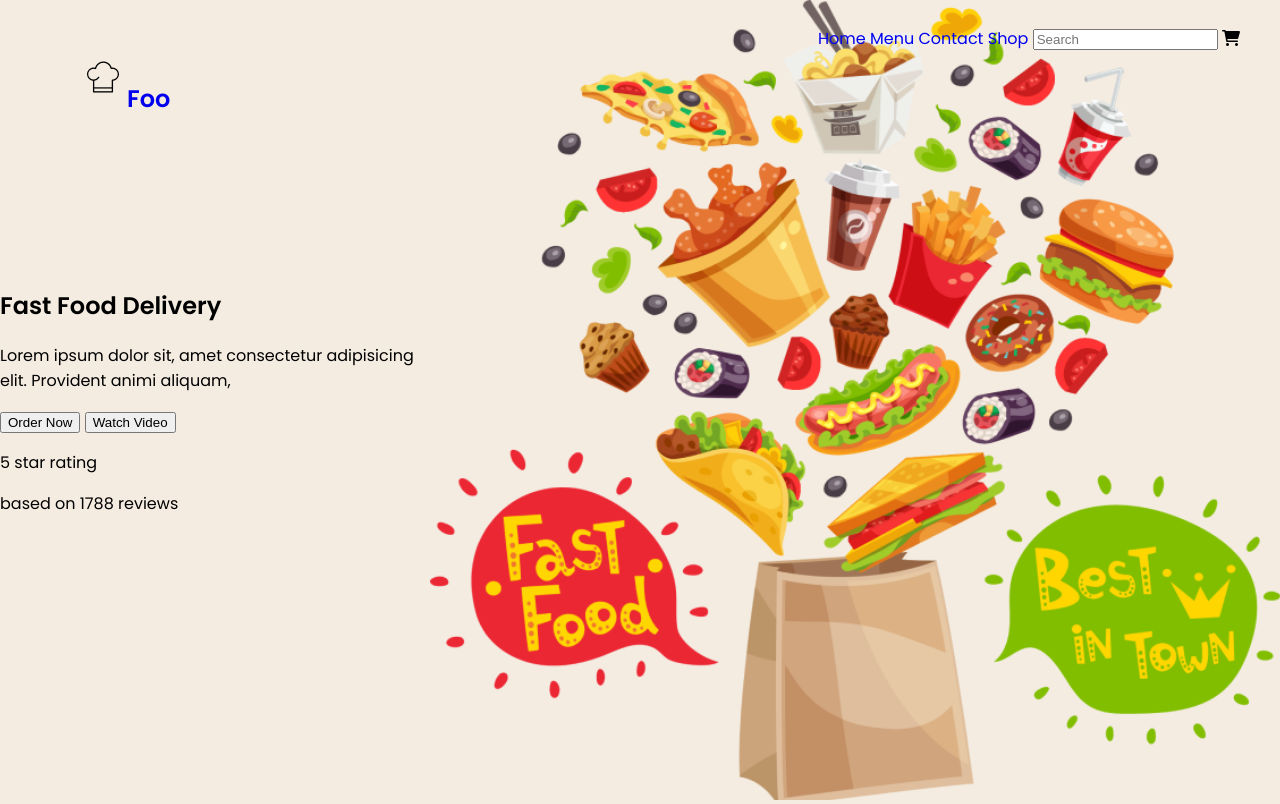
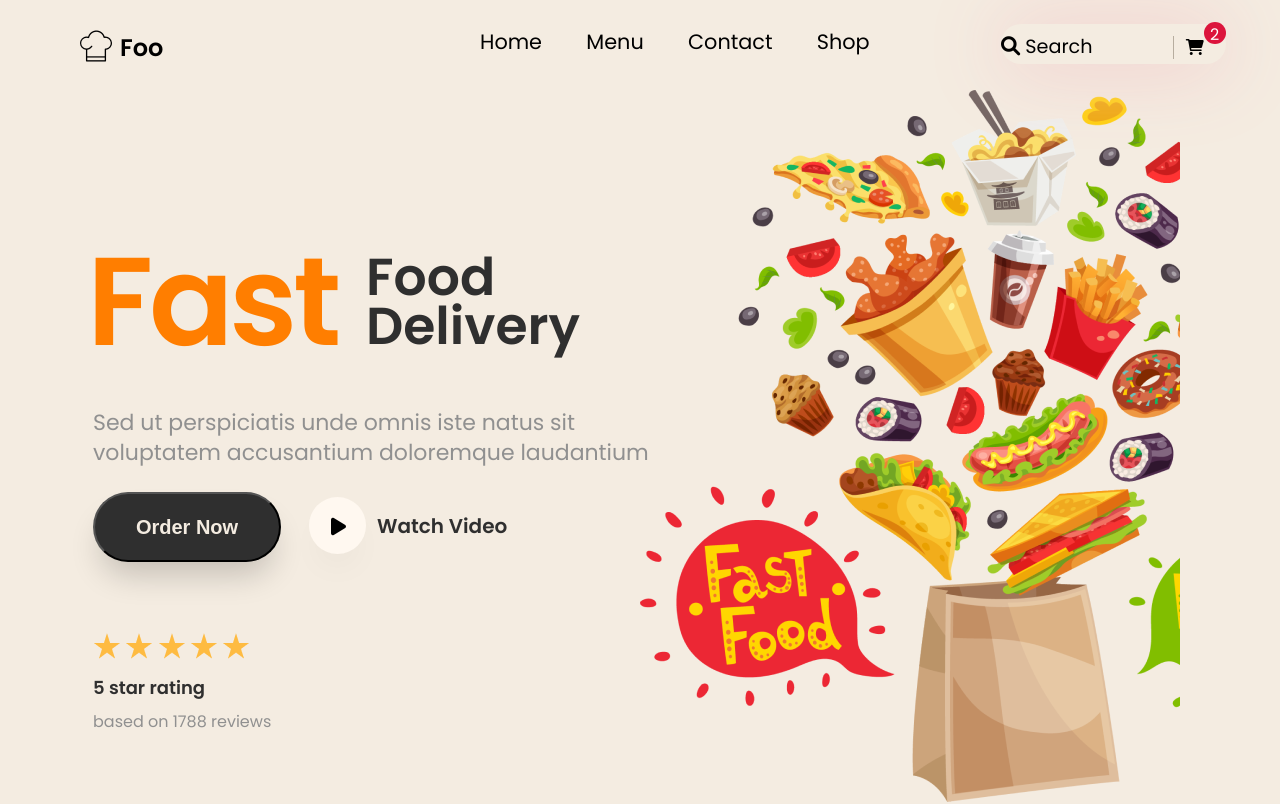
Before and after one commit to fahadchy24/food-delivery-website, a plain HTML site: page index.html in a window 1280 px wide. Shown: the top 804 px of the page. Drawn offline with Linux system fonts and the light colour scheme.

Commit message:
header completed

```diff
--- a/css/style.css
+++ b/css/style.css
@@ -26,14 +26,7 @@ body {
 
 a {
     text-decoration: none;
-}
-
-ul {
-    list-style: none;
-}
-
-li {
-    display: inline-block;
+    color: var(--color-black);
 }
 
 .text-left {
@@ -61,7 +54,7 @@ li {
 }
 
 .container-padding {
-    padding: 80px 100px;
+    padding: 90px 100px;
 }
 
 /*********************************************
@@ -70,10 +63,11 @@ li {
 
 .navbar {
     position: fixed;
+    background-color: var(--color-primary);
     top: 0;
     left: 0;
     width: 100%;
-    height: 100px;
+    height: 80px;
     z-index: 999;
 }
 
@@ -84,18 +78,15 @@ li {
     justify-content: space-between;
 }
 
-/* .navbar .nav-inner .navbar-middle .navbar-right ul li {
-    display: inline-block;
-} */
+.navbar-left {
+    position: relative;
+    margin-left: 40px;
+}
 
 .navbar-left a .logo {
-    position: absolute;
+    background: url(../images/logo.png);
     width: 32px;
     height: 32px;
-    left: 87px;
-    top: 41px;
-
-    background: url(../images/logo.png);
 }
 
 .navbar-left a .logo::before {
@@ -107,6 +98,77 @@ li {
     Left: 40px;
 }
 
+.navbar-right {
+    flex-basis: 70%;
+    display: flex;
+    justify-content: space-between;
+}
+
+.navbar-right>*:nth-child(2) {
+    flex-basis: 70%;
+}
+
+.navbar-right>*:nth-child(3) {
+    flex-basis: 30%;
+    padding: 14px;
+}
+
+.navbar-right ul li {
+    display: inline-block;
+    padding-left: 40px;
+}
+
+.navbar-right ul li a {
+    font-size: 1.3rem;
+}
+
+.navbar-right ul li a.active {
+    border-bottom: 2px solid red;
+}
+
+/* .search-cart ul {
+    background-color: var(--color-white);
+    border-radius: 30px;
+} */
+/* .search-cart ul li {
+    padding-left: 0px!important;
+    background-color: var(--color-white);
+    border-radius: 30px;
+    background-color: #228B22;
+} */
+
+.search-cart {
+    position: relative;
+    border-radius: 20px;
+    background: transparent;
+    width: 225px;
+    height: 40px;
+    padding-top: 8px;
+    box-shadow: 1px 2px 80px 3px #f1cbcb;
+}
+
+.search-cart .search {
+    font-size: 1.2rem;
+}
+
+.cart {
+    margin-left: 75px;
+    padding-left: 12px;
+    border-left: 1px solid #b7ad9f;
+    position: relative;
+}
+
+.cart .cart-count {
+    position: absolute;
+    background-color: var(--color-red);
+    color: var(--color-white);
+    width: 22px;
+    height: 22px;
+    top: -14px;
+    border-radius: 50%;
+    text-align: center;
+}
+
 .header-banner {
     width: 100%;
     height: 100%;
@@ -116,10 +178,122 @@ li {
     align-items: center;
 }
 
+.header-info {
+    flex-basis: 50%;
+}
+
+.header-text .fast {
+    position: absolute;
+    width: 261px;
+    height: 119px;
+    left: 87px;
+    top: 242.94px;
+    font-weight: 700;
+    font-size: 125px;
+    line-height: 94.8%;
+    letter-spacing: -0.035em;
+    color: #FF7E00;
+}
+
+.header-text .food-delivery {
+    position: absolute;
+    width: 221px;
+    height: 98px;
+    left: 366px;
+    top: 252.94px;
+    font-weight: 700;
+    font-size: 52px;
+    line-height: 94.8%;
+    color: #2F2F2F;
+}
+
+.header-text p {
+    position: absolute;
+    width: 568px;
+    height: 62px;
+    left: 93px;
+    top: 385.94px;
+    font-weight: 400;
+    font-size: 22px;
+    line-height: 138.8%;
+    /* or 31px */
+
+
+    color: #909090;
+}
+
+.header-button {
+    /* position: relative; */
+}
+
+.header-button .order-now {
+    position: absolute;
+    width: 188px;
+    height: 70px;
+    left: 93px;
+    top: 491.94px;
+    font-weight: 600;
+    font-size: 20px;
+    line-height: 94.8%;
+    background: #2F2F2F;
+    box-shadow: 0px 20px 32px -8px rgba(0, 0, 0, 0.2);
+    border-radius: 84px;
+    color: #F4ECE1;
+}
+
+.play-button {
+    position: absolute;
+    width: 57px;
+    height: 57px;
+    left: 309px;
+    top: 496.94px;
+    background: #FFF8F0;
+    border-radius: 50%;
+    box-shadow: 0px 20px 36px -16px rgba(0, 0, 0, 0.1);
+}
+
+.play-button a i {
+    font-size: 20px;
+    position: absolute;
+    top: 20px;
+    left: 22px;
+}
+
+.watch-video {
+    position: absolute;
+    left: 377px;
+    top: 516.94px;
+    font-weight: 600;
+    font-size: 20px;
+    line-height: 94.8%;
+    color: #2F2F2F;
+}
+
+.header-rating {
+    position: absolute;
+    width: 255px;
+    height: 92px;
+    left: 93px;
+    top: 630.94px;
+}
+
+.header-rating .rating-text {
+
+    font-weight: 600;
+    font-size: 18px;
+    line-height: 35.8%;
+    color: #2F2F2F;
+}
+
+.header-rating .rating-review {
+    color: #909090;
+}
+
+
 .header-image {
+    flex-basis: 50%;
     background: url(../images/banner.png);
     width: 100%;
     min-height: 100vh;
     background-repeat: no-repeat;
-    background-size: cover;
 }
--- a/index.html
+++ b/index.html
@@ -37,34 +37,44 @@
                     <span class="md-hidden navbar-toggle text-white">
                         <i class="fas fa-bars" id="toggle-icon"></i>
                     </span>
+                    <div>
                         <ul class="sm-hidden">
                             <li>
-                            <a href="#wrapper" class="btn active">
+                                <a href="#wrapper" class="">
                                     Home
                                 </a>
                             </li>
                             <li>
-                            <a href="#menu" class="btn btn-portfolios">
+                                <a href="#menu" class="">
                                     Menu
                                 </a>
                             </li>
                             <li>
-                            <a href="#contact" class="btn">
+                                <a href="#contact" class="">
                                     Contact
                                 </a>
                             </li>
                             <li>
-                            <a href="#shop" class="btn">
+                                <a href="#shop" class="">
                                     Shop
                                 </a>
                             </li>
-                        <li>
-                            <input type="text" name="search" id="search-box" placeholder="Search">
-                        </li>
-                        <li>
+                        </ul>
+                    </div>
+                    <div>
+                        <div class="sm-hidden">
+                            <div class="search-cart">
+                                <span class="search">
+                                    <i class="fa-solid fa-magnifying-glass"></i>
+                                    Search
+                                </span>
+                                <span class="cart">
                                     <i class="fa-solid fa-cart-shopping"></i>
-                        </li>
-                    </ul>
+                                    <span class="cart-count">2</span>
+                                </span>
+                            </div>
+                        </div>
+                    </div>
                     <ul class="md-hidden mobile-navbar">
                         <li>
                             <a href="#wrapper">
@@ -105,22 +115,34 @@
 
         <!-- Start Header Banner -->
         <header>
-            <div class="header-banner">
+            <div class="header-banner container-padding">
                 <div class="header-info">
                     <div class="header-text">
-                        <h2>Fast Food Delivery</h2>
+                        <h2> <span class="fast">Fast</span>
+                            <span class="food-delivery">Food Delivery</span></h2>
                         <p>
-                            Lorem ipsum dolor sit, amet consectetur adipisicing elit. Provident animi aliquam,
+                            Sed ut perspiciatis unde omnis iste natus sit voluptatem accusantium doloremque laudantium
                         </p>
                     </div>
                     <div class="header-button">
-                        <button>Order Now</button>
-                        <button>Watch Video</button>
+                        <button class="order-now">Order Now</button>
+                        <span class="play-button">
+                            <a href="">
+                                <i class="fa-solid fa-play"></i>
+                            </a>
+                        </span>
+                        <span class="watch-video">Watch Video</span>
                     </div>
                     <div class="header-rating">
-                        <span></span>
-                        <p>5 star rating</p>
-                        <p>based on 1788 reviews</p>
+                        <span>
+                            <img src="/images/emojione_star.png" alt="star" srcset="">
+                            <img src="/images/emojione_star.png" alt="star" srcset="">
+                            <img src="/images/emojione_star.png" alt="star" srcset="">
+                            <img src="/images/emojione_star.png" alt="star" srcset="">
+                            <img src="/images/emojione_star.png" alt="star" srcset="">
+                        </span>
+                        <p class="rating-text">5 star rating</p>
+                        <p class="rating-review">based on 1788 reviews</p>
                     </div>
                 </div>
                 <div class="header-image"></div>
```
Also changed, not shown: images/emojione_star.png (added). Lines whose indentation alone changed are shown as unchanged.
